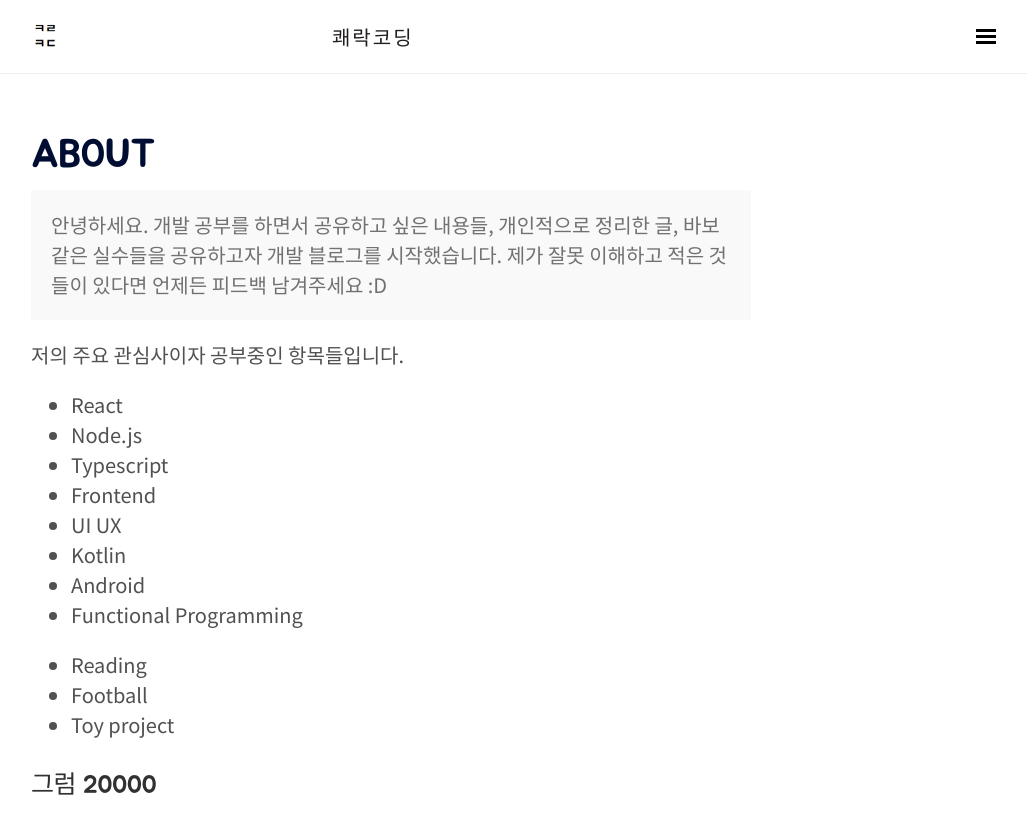
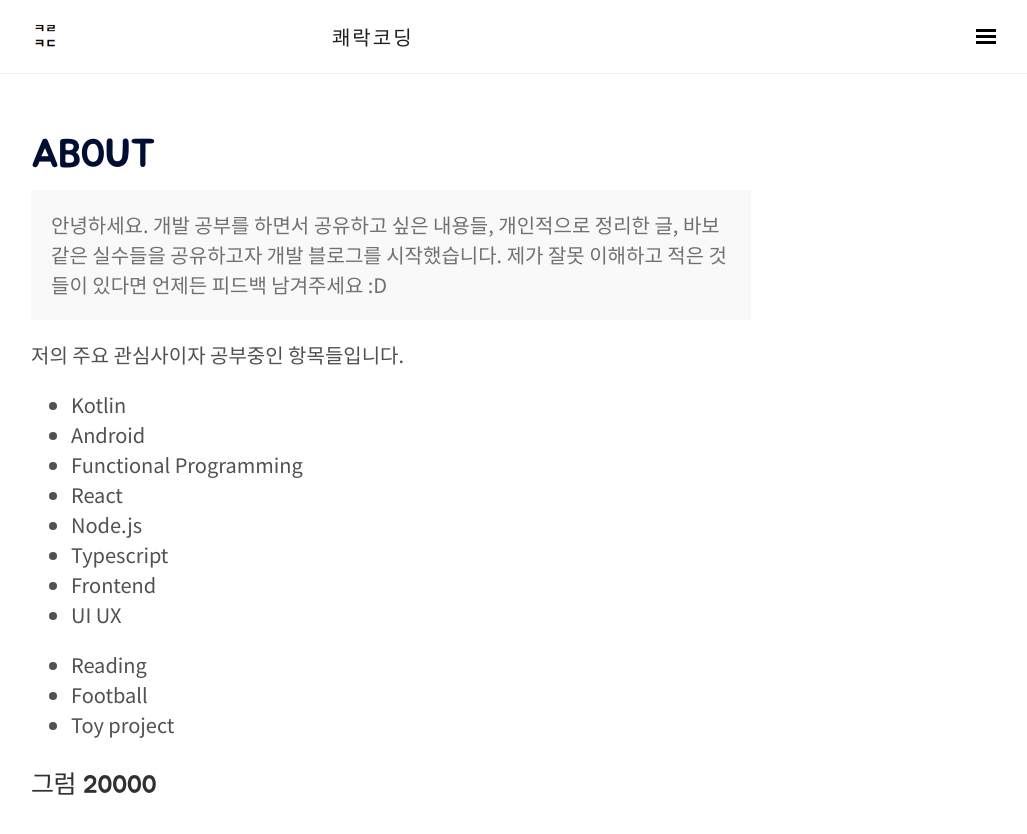
Before and after one commit to wooooooak/wooooooak.github.io, a Jekyll site: the page built from about.md, in a window 1280 px wide. Shown: the top 834 px of the page, without its empty margins (249-1276 px from the left). Built offline with Jekyll 4.4.1, drawn with Linux system fonts in a browser that asks for light colours; nearby versions of some CDN libraries; some web fonts are replaced; comment, search, counter and statistics services are not loaded.

```diff
--- a/about.md
+++ b/about.md
@@ -8,15 +8,15 @@ title: About
 </p>
 
 저의 주요 관심사이자 공부중인 항목들입니다.
-* React
-* Node.js
-* Typescript
-* Frontend
-* UI UX
-* Kotlin
-* Android
-* Functional Programming
 
+- Kotlin
+- Android
+- Functional Programming
+- React
+- Node.js
+- Typescript
+- Frontend
+- UI UX
 
 * Reading
 * Football
```
